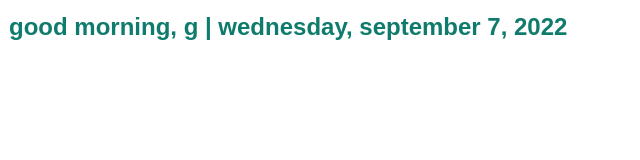
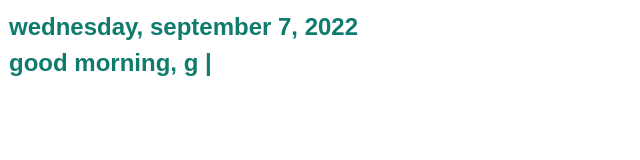
Before and after one commit to gt-lia/notion-today-g, a plain HTML site: page index.html in a window 1280 px wide. Shown: the whole page, without its empty margins (0-640 px from the left). Drawn offline with Linux system fonts and the light colour scheme.

Commit message:
Update index.html

```diff
--- a/index.html
+++ b/index.html
@@ -66,7 +66,8 @@
 
     document.getElementById('lbl').innerHTML = `
         <div class="container">
-          <div> ${greet} ${date}</div>
+          <div>${date}</div>
+          <div> ${greet} </div>
         <div/>
     `;
 </script>
```
